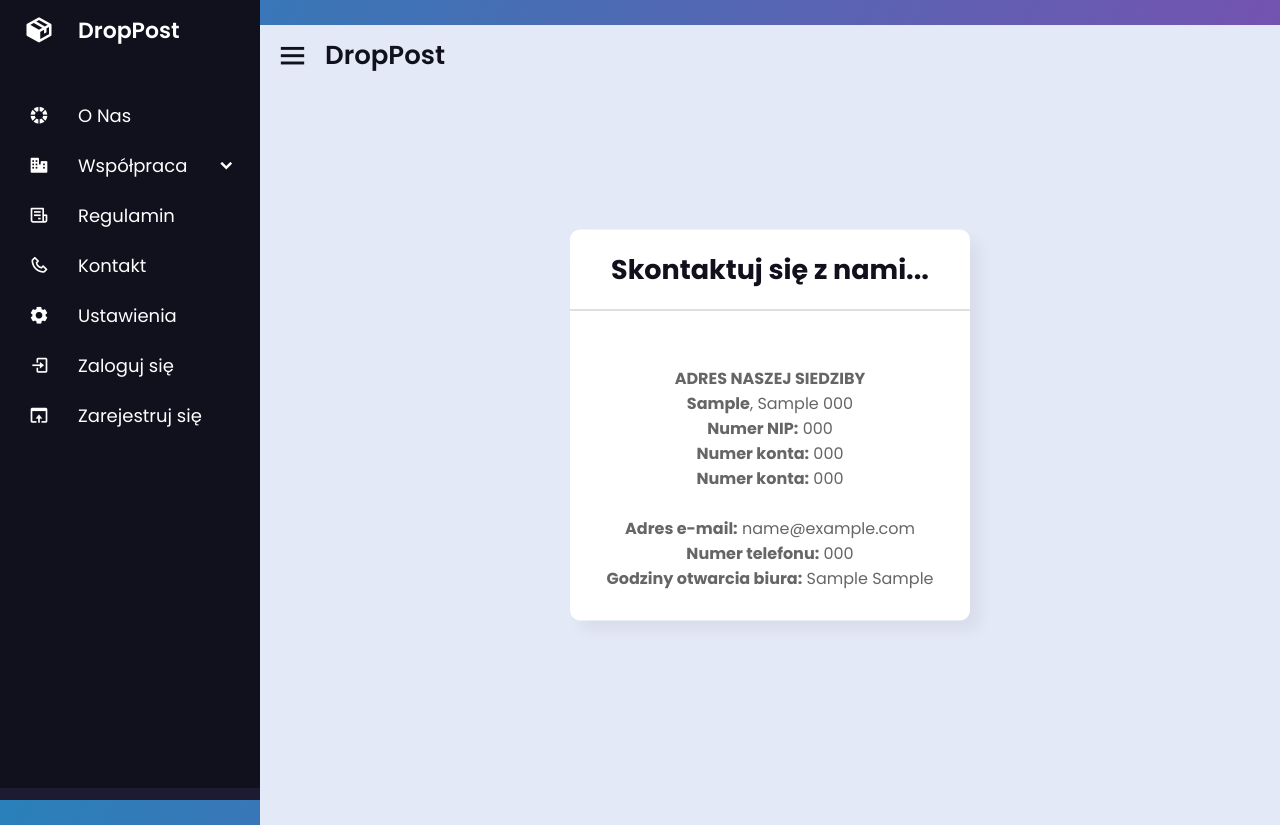
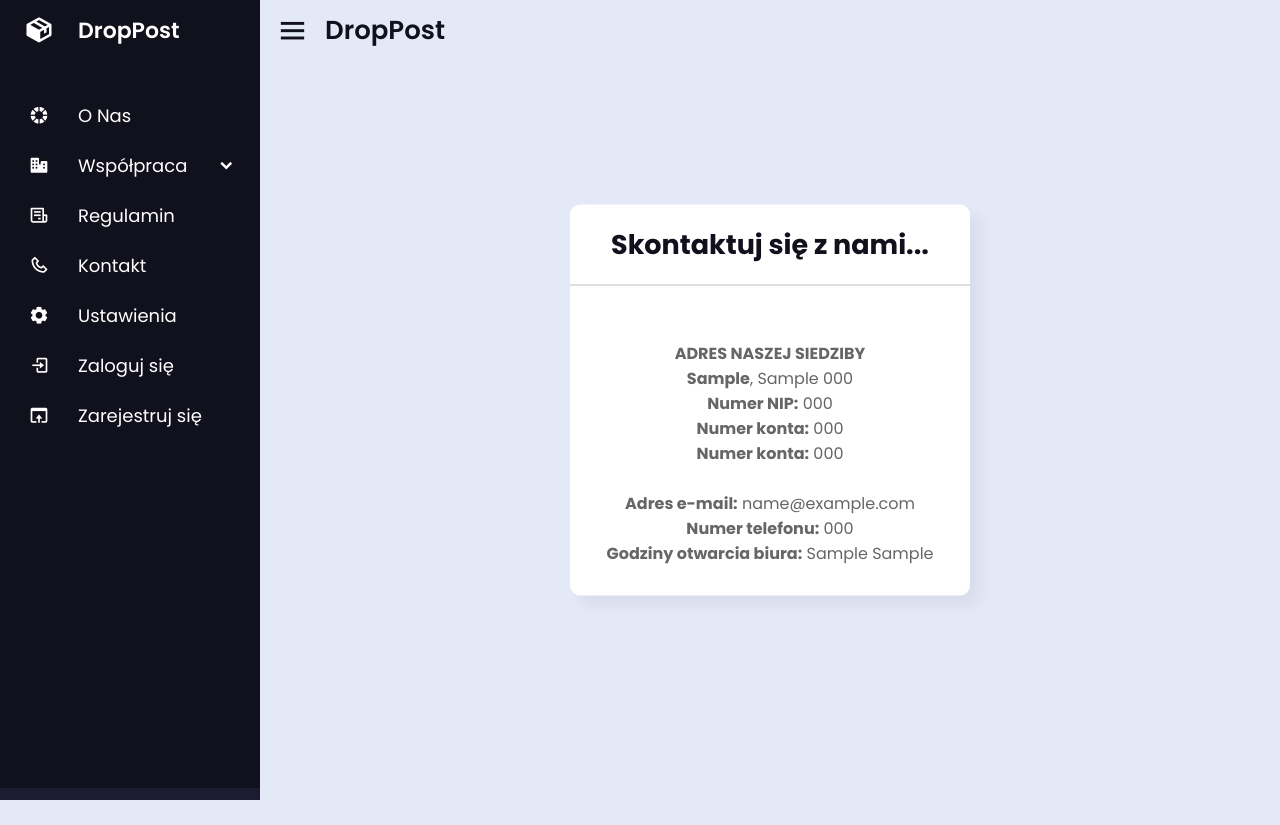
Before and after one commit to kamilhandzlik/Web_project, a Django app: page /contact/ in a window 1280 px wide. After the commit the page ends 800 px from the top, so only its background shows below. Run offline with Django 5.2, Linux system fonts and the light colour scheme; tables that the repository leaves empty hold one stand-in row (values such as "Sample post"); one stand-in notice (Sample message) is shown.

Commit message:
deleted bugged code

```diff
--- a/WebProject/templates/index.html
+++ b/WebProject/templates/index.html
@@ -145,7 +145,7 @@
         </li>
         <li>
             <a href="{% url 'register' %}">
-                <i class='bx bx-window-open' ></i>
+                <i class='bx bx-window-open'></i>
                 <span class="link_name">Zarejestruj się</span>
             </a>
             <ul class="sub-menu blank">
@@ -176,13 +176,6 @@
         </li>
     </ul>
 </div>
-{% if messages %}
-<div class="message-box">
-    {% for message in messages %}
-    <div class="message {{ message.tags }}">{{ message }}</div>
-    {% endfor %}
-</div>
-{% endif %}
 <section class="home-section">
     <div class="home-content">
         <i class="bx bx-menu"></i>
@@ -208,7 +201,7 @@
     sidebar.classList.toggle("close");
 });
 
-      document.addEventListener("DOMContentLoaded", function() {
+document.addEventListener("DOMContentLoaded", function() {
       setTimeout(function() {
           var welcomeMessage = document.getElementById("message-box");
           if (welcomeMessage) {
```
